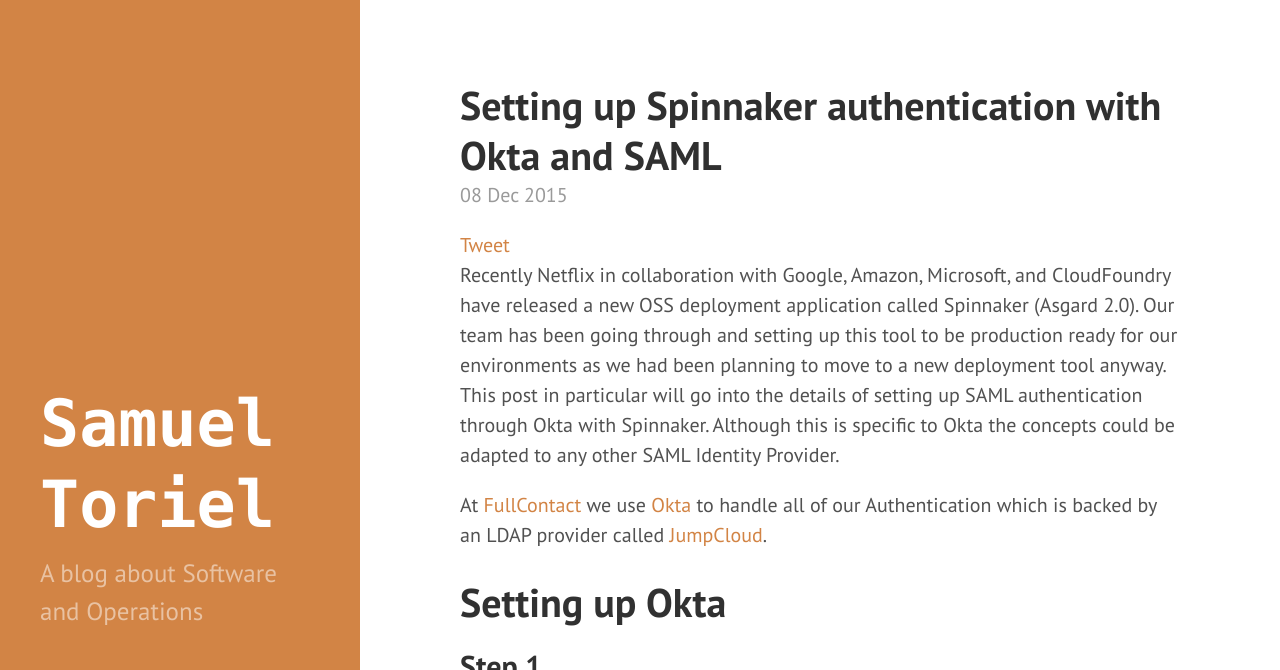
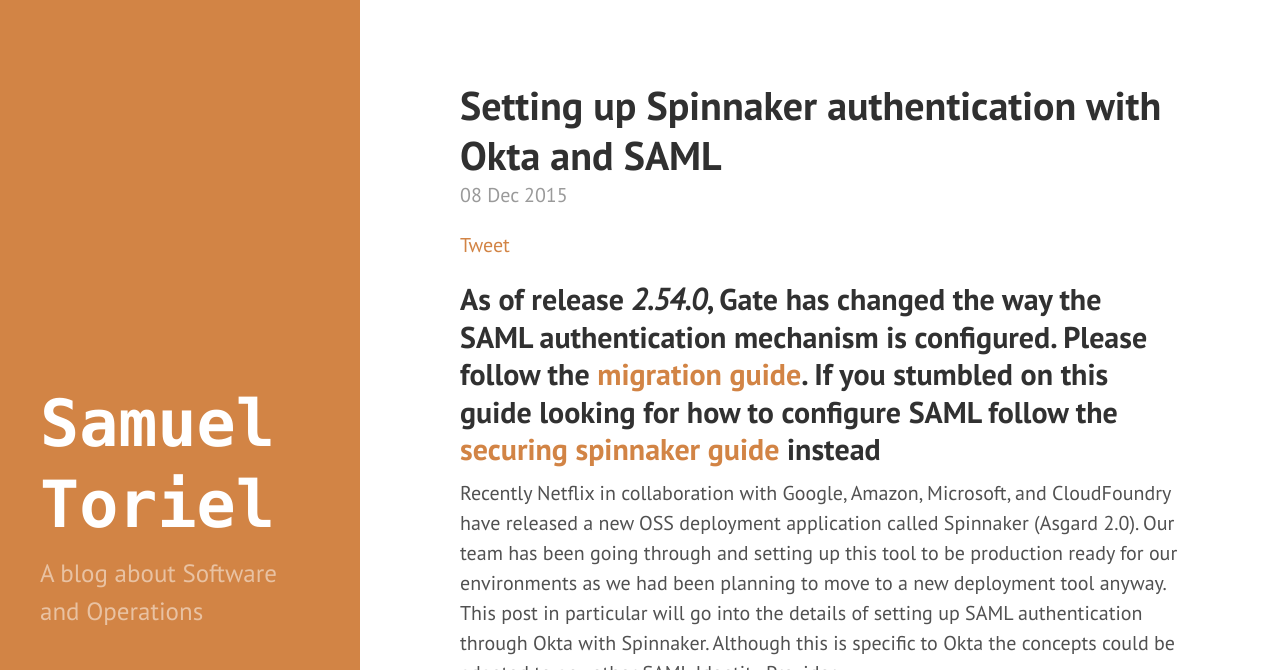
Before and after one commit to riltsken/riltsken.github.io, a Jekyll site: the page built from _posts/2015-12-08-setup-okta-saml-with-spinnaker.markdown, in a window 1280 px wide and 900 px high, cut to the strip 0-670 px from the top of the window. Built offline with Jekyll 4.4.1, drawn with Linux system fonts in a browser that asks for light colours; nearby versions of some CDN libraries; Markdown is read by kramdown in place of the engine named in the settings; comment, search, counter and statistics services are not loaded.

Commit message:
Update spinnaker saml post to point to new guide

````diff
--- a/_posts/2015-12-08-setup-okta-saml-with-spinnaker.markdown
+++ b/_posts/2015-12-08-setup-okta-saml-with-spinnaker.markdown
@@ -11,7 +11,12 @@
 [jumpcloud]: https://www.jumpcloud.com/
 [csullivan]: https://twitter.com/charliesullivan
 [ameng]: https://twitter.com/alexbmeng
+[migration]: http://www.spinnaker.io/docs/gate-saml-config
+[securing-spinnaker]: http://www.spinnaker.io/docs/securing-spinnaker#section-saml-2-0
 
+
+As of release _2.54.0_, Gate has changed the way the SAML authentication mechanism is configured. Please follow the [migration guide][migration]. If you stumbled on this guide looking for how to configure SAML follow the [securing spinnaker guide][securing-spinnaker] instead
+---
 
 Recently Netflix in collaboration with Google, Amazon, Microsoft, and CloudFoundry have released a new OSS deployment application called Spinnaker (Asgard 2.0). Our team has been going through and setting up this tool to be production ready for our environments as we had been planning to move to a new deployment tool anyway. This post in particular will go into the details of setting up SAML authentication through Okta with Spinnaker. Although this is specific to Okta the concepts could be adapted to any other SAML Identity Provider.
 
--- a/_posts/2016-02-08-spinnaker-deployment-pipelines.markdown
+++ b/_posts/2016-02-08-spinnaker-deployment-pipelines.markdown
@@ -132,7 +132,7 @@
 
 If one wanted to execute something on the server group AFTER it has been deployed we can do that as well. A common thing would be integration tests or ansible for most people before enabling the instances in their LoadBalancer. As I mentioned before the `Deploy Stage` adds information about the deploy to the `deployedServerGroups` array. If one wanted to attempt to run something against that server group you could access from the following information provided by a deployed server group.
 
-``` plaintext
+```
 {account=staging,capacity={desired=1, max=1, min=1},
 parentStage=23452655­c6de­4aac­b529­55e1357dfee7, region=us­east1,
 ami=ami­999af013, storeType=ebs, vmType=pv, serverGroup=service1-049}
````
Also changed, not shown: 4 other files.
